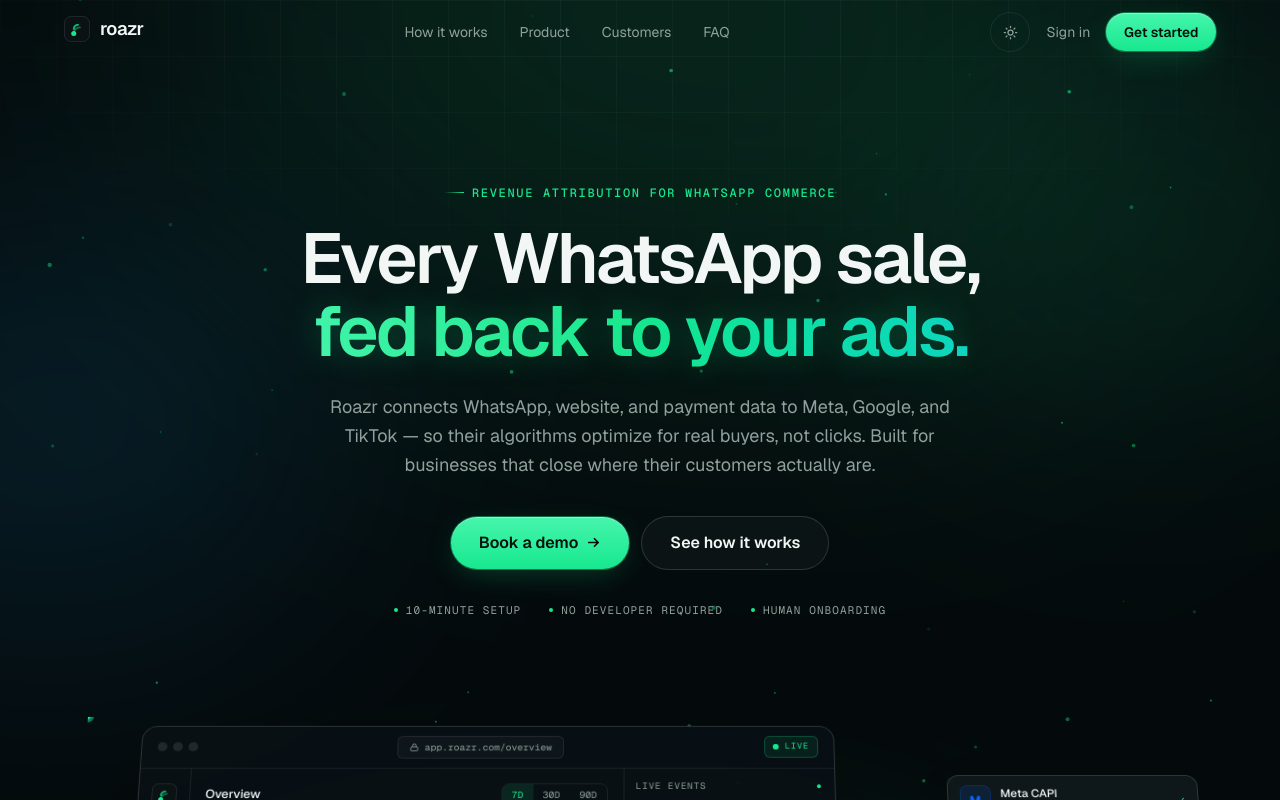
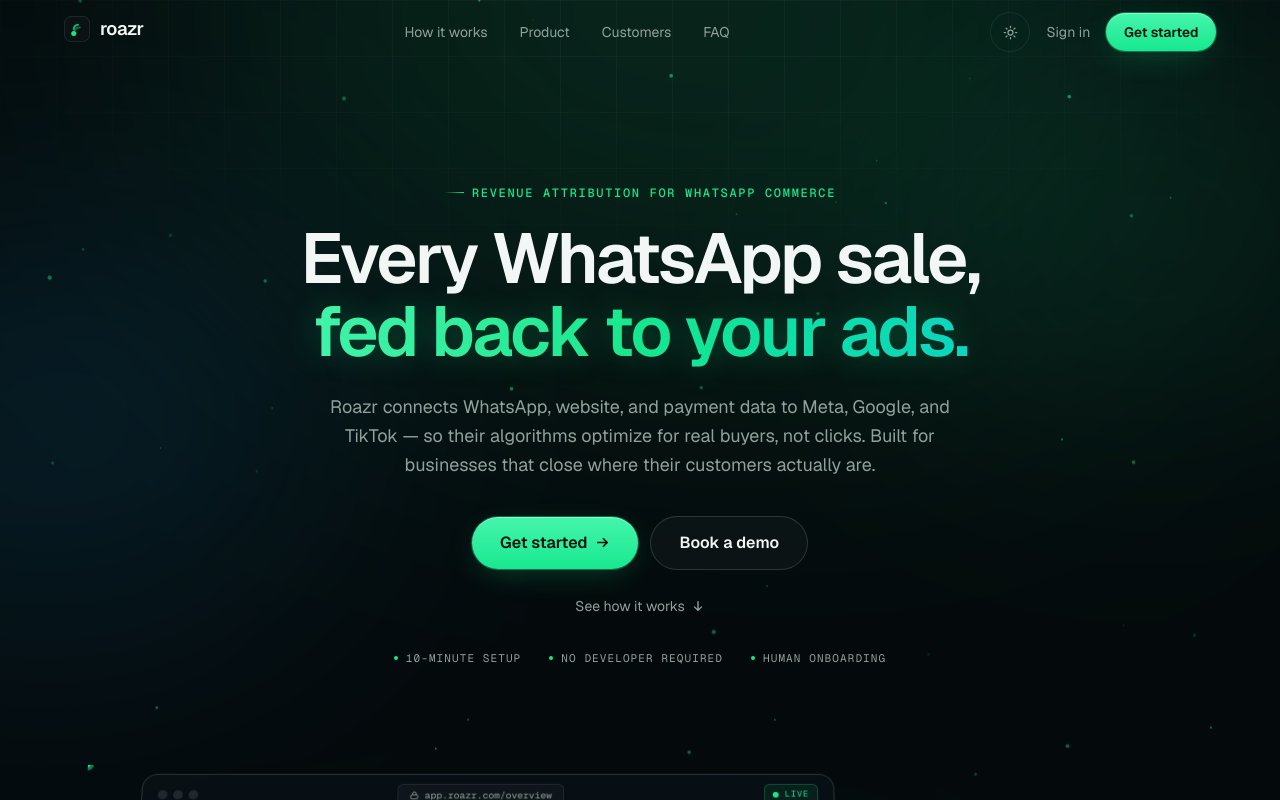
Before and after one commit to AxotechFuture/roazr-website, a Next.js app: page / in a window 1280 px wide. Shown: the top 800 px of the page. Built offline with nearby package versions, Linux system fonts and the light colour scheme.

Commit message:
feat(cta): hero — Get started primary, Book a demo secondary, See how it works demoted to scroll link
Co-Authored-By: Claude Opus 4.8 <noreply@anthropic.com>

```diff
--- a/components/hero/Hero.tsx
+++ b/components/hero/Hero.tsx
@@ -5,6 +5,7 @@ import { motion, useReducedMotion } from "motion/react";
 import { HeroVisual } from "@/components/hero/HeroVisual";
 import { Particles } from "@/components/hero/Particles";
 import { MagneticLink } from "@/components/ui/MagneticLink";
+import { site } from "@/lib/site";
 
 function Enter({
   children,
@@ -77,18 +78,37 @@ export function Hero() {
           </Enter>
 
           <Enter delay={0.24} className="mt-9 flex flex-col items-center justify-center gap-3 sm:flex-row">
-            <MagneticLink href="/demo" className="btn btn-primary btn-lg w-full sm:w-auto">
-              Book a demo
+            <MagneticLink href={site.signupUrl} className="btn btn-primary btn-lg w-full sm:w-auto">
+              {site.cta.signup}
               <svg width="15" height="15" viewBox="0 0 16 16" fill="none" aria-hidden="true">
                 <path d="M3 8h10M9 4l4 4-4 4" stroke="currentColor" strokeWidth="1.8" strokeLinecap="round" strokeLinejoin="round" />
               </svg>
             </MagneticLink>
-            <Link href="/#how-it-works" className="btn btn-ghost btn-lg w-full sm:w-auto">
-              See how it works
+            <Link href="/demo" className="btn btn-ghost btn-lg w-full sm:w-auto">
+              {site.cta.demo}
             </Link>
           </Enter>
 
-          <Enter delay={0.32}>
+          <Enter delay={0.3} className="mt-6">
+            <Link
+              href="/#how-it-works"
+              className="group inline-flex items-center gap-1.5 text-sm text-muted transition-colors hover:text-foreground"
+            >
+              See how it works
+              <svg
+                width="14"
+                height="14"
+                viewBox="0 0 16 16"
+                fill="none"
+                aria-hidden="true"
+                className="transition-transform group-hover:translate-y-0.5"
+              >
+                <path d="M8 3v10M4 9l4 4 4-4" stroke="currentColor" strokeWidth="1.6" strokeLinecap="round" strokeLinejoin="round" />
+              </svg>
+            </Link>
+          </Enter>
+
+          <Enter delay={0.36}>
             <ul className="mt-8 flex flex-wrap items-center justify-center gap-x-7 gap-y-2 font-mono text-[11px] uppercase tracking-widest text-muted">
               {["10-minute setup", "No developer required", "Human onboarding"].map((t) => (
                 <li key={t} className="flex items-center gap-2">
```
